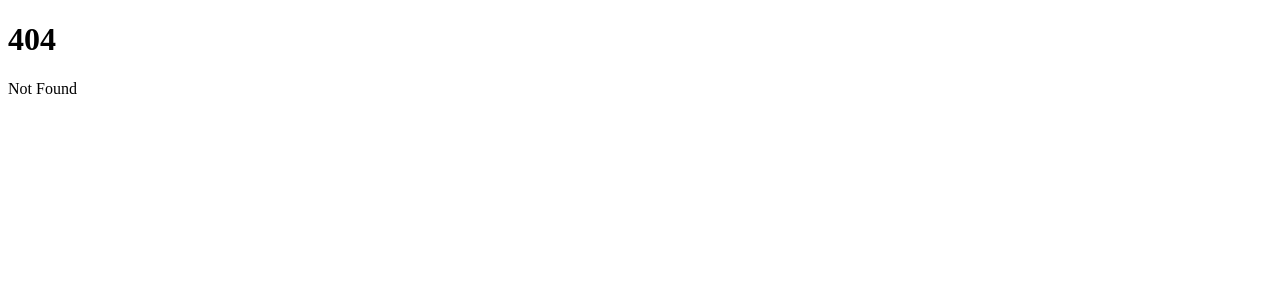
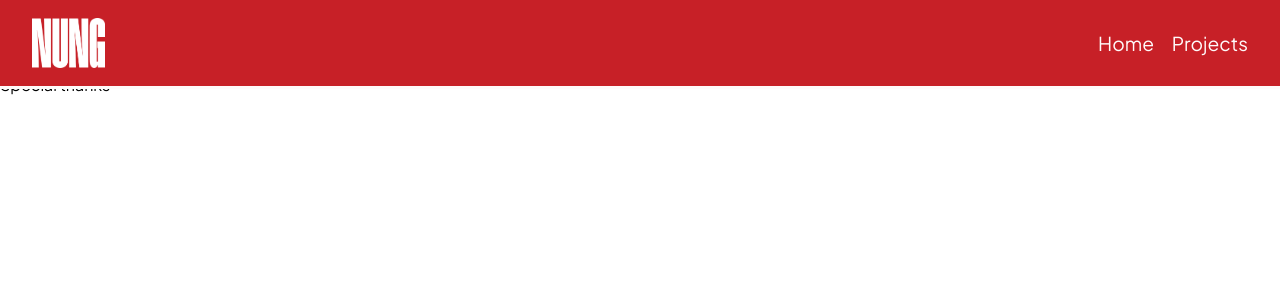
Before and after one commit to khooitran/nung-exhibition, a SvelteKit app: page /projects in a window 1280 px wide. Before the commit this address had no page. Shown: the top 300 px of the page. Built offline with nearby package versions, Linux system fonts and the light colour scheme.

Commit message:
navbar and hero section

```diff
--- a/src/app.html
+++ b/src/app.html
@@ -1,11 +1,27 @@
-<!doctype html>
+<!DOCTYPE html>
 <html lang="en">
   <head>
     <meta charset="utf-8" />
-		<link rel="icon" href="%sveltekit.assets%/favicon.png" />
-		<meta name="viewport" content="width=device-width, initial-scale=1" />
+    <link
+      rel="icon"
+      href="%sveltekit.assets%/favicon.png"
+    />
+    <meta
+      name="viewport"
+      content="width=device-width, initial-scale=1"
+    />
     %sveltekit.head%
   </head>
+
+  <style>
+    @import url('https://fonts.googleapis.com/css2?family=Plus+Jakarta+Sans:ital,wght@0,200..800;1,200..800&display=swap');
+
+    body {
+      margin: 0;
+      font-family: 'Plus Jakarta Sans', sans-serif;
+    }
+  </style>
+
   <body data-sveltekit-preload-data="hover">
     <div style="display: contents">%sveltekit.body%</div>
   </body>
--- /dev/null
+++ b/src/lib/Footer.svelte
@@ -0,0 +1,3 @@
+<footer>
+  <p>Special thanks</p>
+</footer>
--- /dev/null
+++ b/src/lib/Navbar.svelte
@@ -0,0 +1,39 @@
+<nav>
+  <img
+    src="/nung-logo.png"
+    alt="Logo of NUNG Exhibition, feature 4 abstract tiles."
+  />
+  <div>
+    <a href="/">Home</a>
+    <a href="/projects">Projects</a>
+  </div>
+</nav>
+
+<style>
+  nav {
+    background: #c72027;
+    padding: 18px 32px;
+    border-bottom: solid #fffafa;
+    position: fixed;
+    left: 0;
+    right: 0;
+    display: flex;
+    align-items: center;
+    justify-content: space-between;
+  }
+
+  nav a {
+    color: #fffafa;
+    margin-left: 15px;
+    text-decoration: none;
+    font-size: larger;
+  }
+
+  nav a:hover {
+    text-decoration: underline;
+  }
+
+  img {
+    height: 50px;
+  }
+</style>
--- /dev/null
+++ b/src/routes/+layout.svelte
@@ -0,0 +1,10 @@
+<script>
+  import Navbar from '../lib/Navbar.svelte';
+  import Footer from '../lib/Footer.svelte';
+</script>
+
+<Navbar />
+
+<slot />
+
+<Footer />
--- a/src/routes/+page.svelte
+++ b/src/routes/+page.svelte
@@ -1,2 +1,36 @@
-<h1>Welcome to SvelteKit</h1>
-<p>Visit <a href="https://kit.svelte.dev">kit.svelte.dev</a> to read the documentation</p>
+<div>
+  <img
+    src="/tiles-logo.png"
+    alt="Logo of NUNG Exhibition, featuring 4 aesthetic tiles patterns representing 4 disciplines of design found within the exhibition."
+  />
+  <h2>
+    “Nung” is a Capstone 2 Exhibition, showcasing the works of RMIT University’ Final Year Design
+    Students. The concept of the project revolves around the imagery of different types of brick
+    tile and the process of making bricks. The clay has to be molded, transformed, and fired (nung)
+    under great heat in order to become a finished brick, which is a metaphor for design students
+    undergoing many hardships before submitting their final works, showing themselves to the world.
+  </h2>
+</div>
+
+<style>
+  div {
+    background-color: #c72027;
+    height: 100vh;
+    display: flex;
+    justify-content: space-between;
+    align-items: start;
+  }
+
+  img {
+    width: 750px;
+    margin-top: 120px;
+    margin-left: 30px;
+  }
+
+  h2 {
+    width: 750px;
+    color: white;
+    font-size: 24px;
+    margin: 120px 30px 0 30px;
+  }
+</style>
--- /dev/null
+++ b/src/routes/projects/+page.svelte
@@ -0,0 +1,5 @@
+Projects
+
+<ul>
+  <li><a href="/projects/bach-khoa-khong-toan-thu">Bách Khoa Không Toàn Thư</a></li>
+</ul>
--- /dev/null
+++ b/src/routes/projects/[name]/+page.svelte
@@ -0,0 +1 @@
+Project Details
```
Also changed, not shown: static/nung-logo.png (added), static/tiles-logo.png (added). Lines whose indentation alone changed are shown as unchanged.
